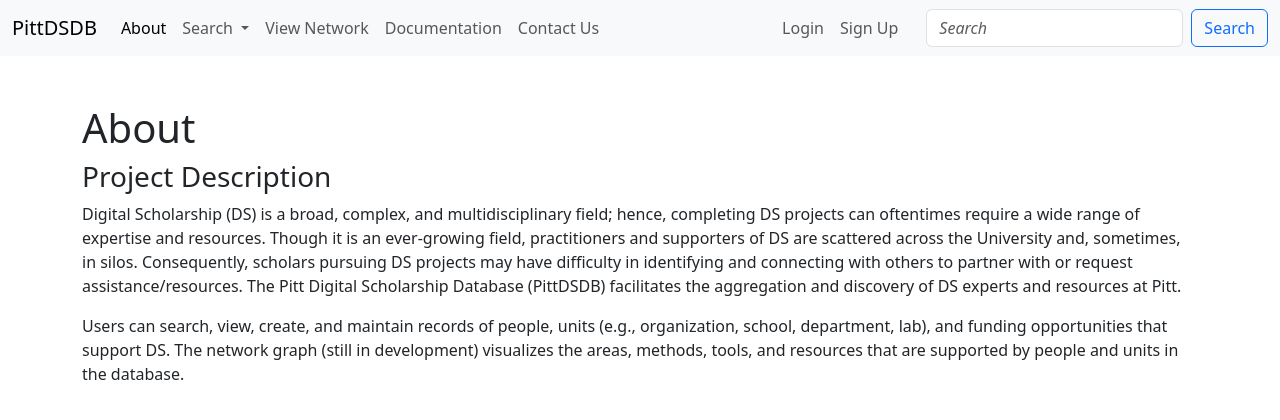
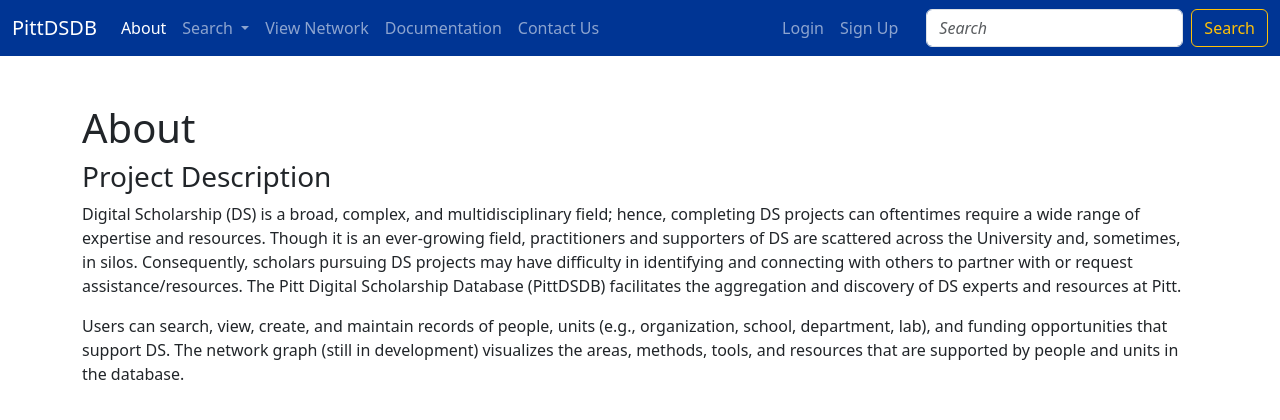
Before and after one commit to tyt3/Pitt-Digital-Scholarship-DB, a Flask app: page /about in a window 1280 px wide. Shown: the top 420 px of the page. Run offline with Flask 3, Linux system fonts and the light colour scheme.

Commit message:
Add Pitt branding colors

```diff
--- a/pittdsdb/templates/base.html
+++ b/pittdsdb/templates/base.html
@@ -27,12 +27,20 @@
      :-ms-input-placeholder {
         font-style: italic;
      }
+
+     .pitt-royal {
+      background-color: #003594;
+    }
+
+      .pitt-gold {
+      background-color: #FFB81C;
+    }
     </style>
     {% block head %}
     {% endblock %}
   </head>
   <body {% block body_tag %}{% endblock %}>
-    <nav class="navbar navbar-expand-xl bg-body-tertiary">
+    <nav class="navbar navbar-expand-xl navbar-dark pitt-royal">
         <div class="container-fluid">
           <a class="navbar-brand" href="{{ url_for('views_bp.index') }}">PittDSDB</a>
           <button class="navbar-toggler"
@@ -97,10 +105,10 @@
             <ul class="navbar-nav ms-auto mb-2 mb-lg-0" style="margin-right: 20px;">
               {% if user.is_authenticated %}
                 <li class="nav-item">
-                  <a class="nav-link"  href="{{ url_for('auth_bp.account') }}">Account</a>
+                  <a class="nav-link" href="{{ url_for('auth_bp.account') }}">Account</a>
                 </li>
                 <li class="nav-item">
-                  <a class="nav-link"  href="{{ url_for('auth_bp.logout') }}">Logout</a>
+                  <a class="nav-link" href="{{ url_for('auth_bp.logout') }}">Logout</a>
                 </li>
               {% else %}
                 <li class="nav-item">
@@ -118,7 +126,7 @@
               name="search_content"
               placeholder="Search"
               aria-label="Search">
-              <a type="button" class="btn btn-outline-primary" href="#">Search</a>
+              <a type="button" class="btn btn-outline-warning" href="#">Search</a>
               <!-- <button class="btn btn-outline-success" type="submit">Search</button> -->
             </form>
           </div>
```
